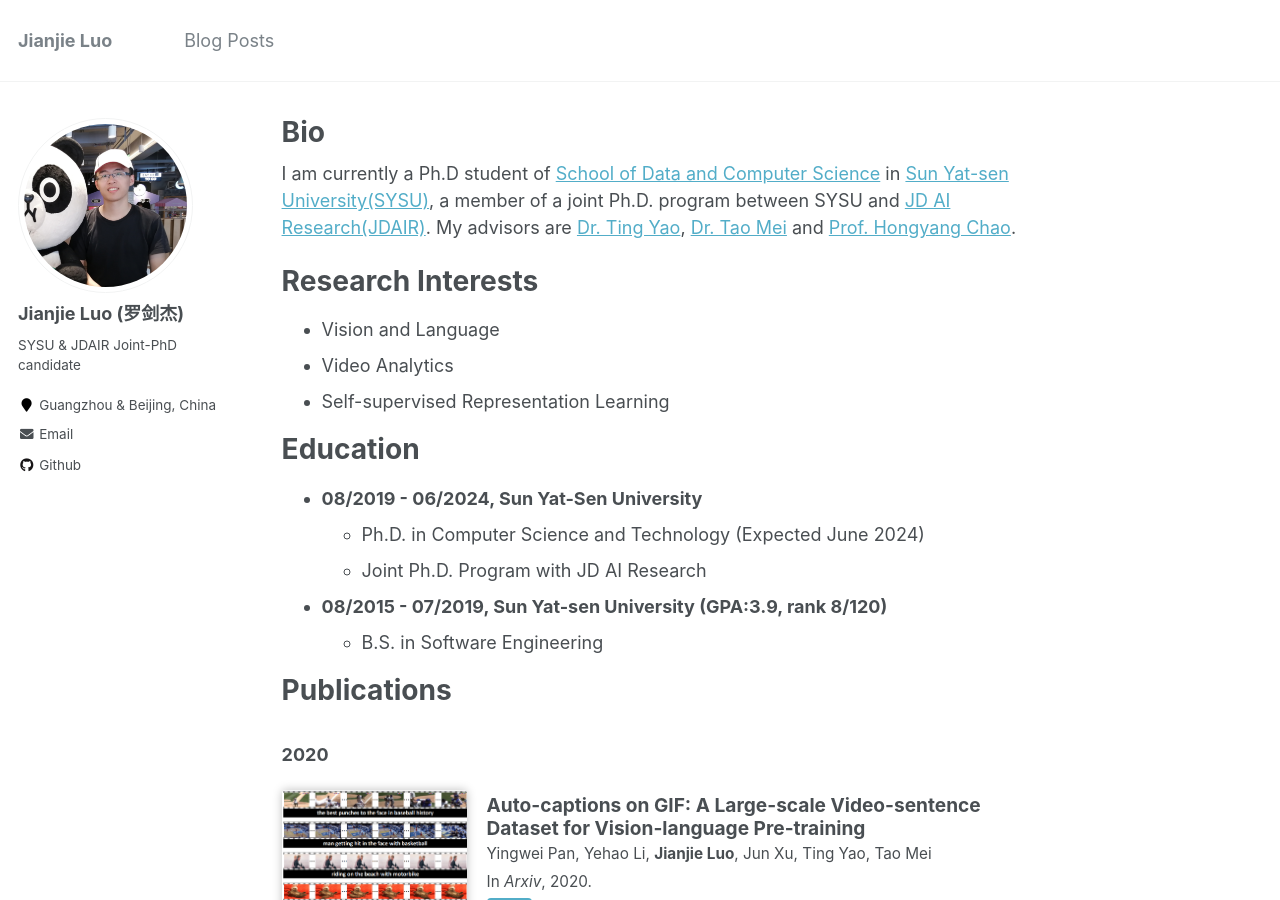
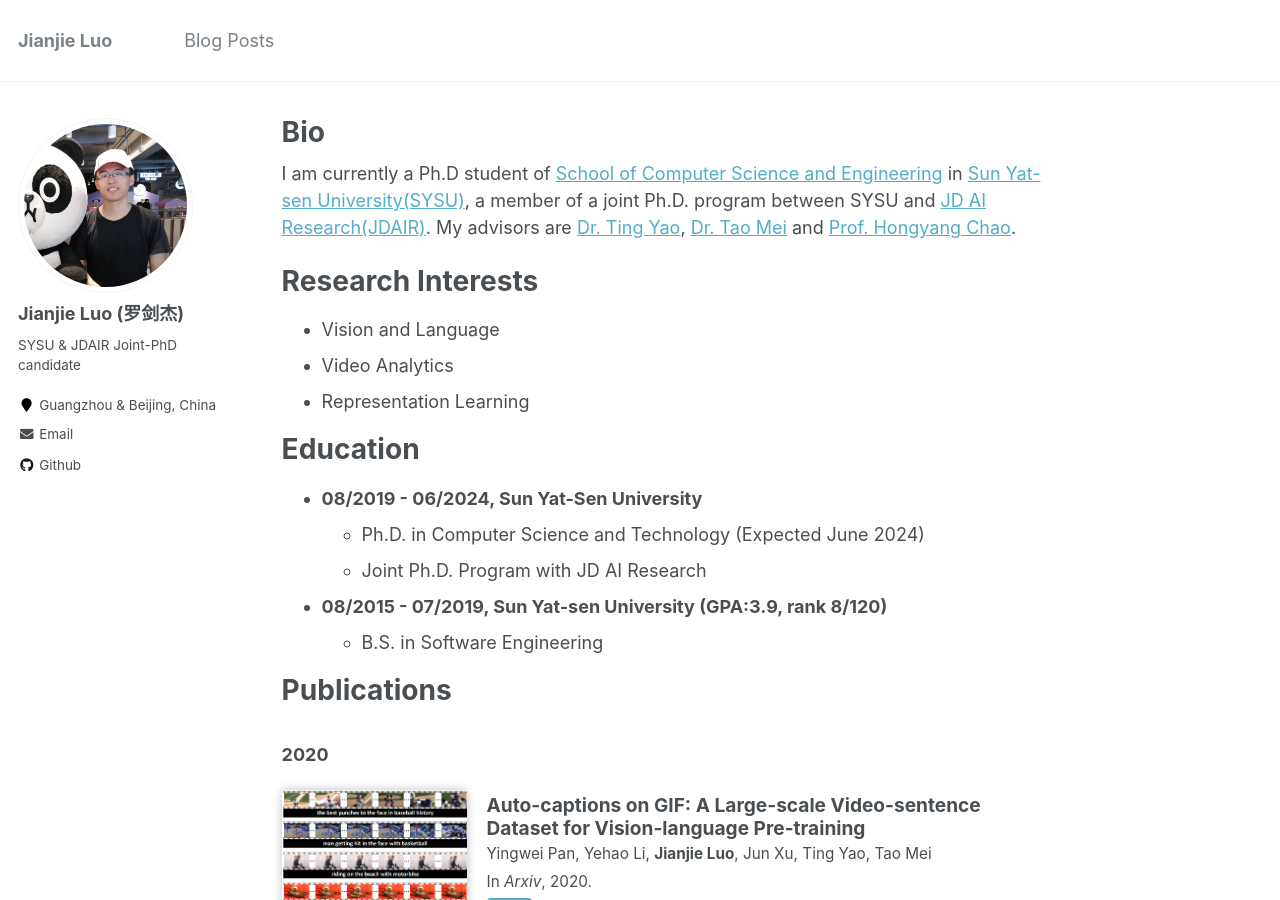
Before and after one commit to jianjieluo/jianjieluo.github.io, a Jekyll site: the page built from _pages/about.md, in a window 1280 px wide and 900 px high. Built offline with Jekyll 4.4.1, drawn with Linux system fonts in a browser that asks for light colours.

Commit message:
update about

```diff
--- a/_pages/about.md
+++ b/_pages/about.md
@@ -8,13 +8,13 @@ redirect_from:
   - /about.html
 ---
 
-I am currently a Ph.D student of [School of Data and Computer Science](http://sdcs.sysu.edu.cn/) in [Sun Yat-sen University(SYSU)](http://www.sysu.edu.cn/2012/en/index.htm), a member of a joint Ph.D. program between SYSU and [JD AI Research(JDAIR)](https://air.jd.com/#index). My advisors are [Dr. Ting Yao](http://tingyao.deepfun.club/), [Dr. Tao Mei](https://taomei.me/) and [Prof. Hongyang Chao](http://sdcs.sysu.edu.cn/content/2508).
+I am currently a Ph.D student of [School of Computer Science and Engineering](http://sdcs.sysu.edu.cn/) in [Sun Yat-sen University(SYSU)](http://www.sysu.edu.cn/2012/en/index.htm), a member of a joint Ph.D. program between SYSU and [JD AI Research(JDAIR)](https://air.jd.com/#index). My advisors are [Dr. Ting Yao](http://tingyao.deepfun.club/), [Dr. Tao Mei](https://taomei.me/) and [Prof. Hongyang Chao](http://sdcs.sysu.edu.cn/content/2508).
 
 Research Interests
 ======
 * Vision and Language
 * Video Analytics
-* Self-supervised Representation Learning
+* Representation Learning
 
 Education
 ======
```
